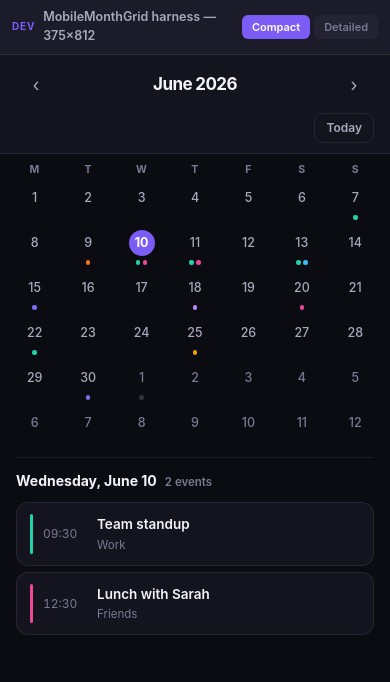
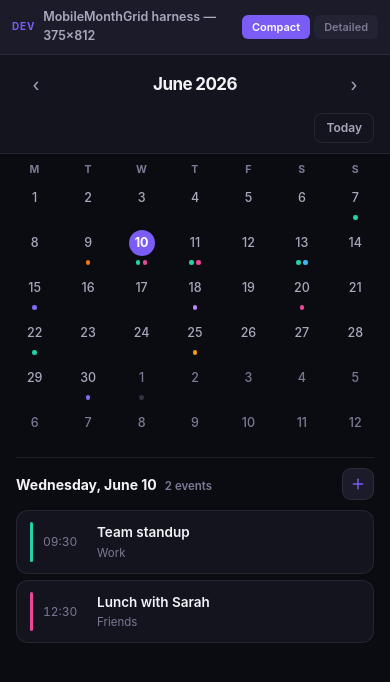
Before and after one commit to GuillaumeLeBerreBIT/CalendarTrackingApp, a React (Vite) app in the folder client/: page /dev/mobile-calendar in a window 390 px wide. Shown: the top 682 px of the page. Built offline with nearby package versions, Linux system fonts and the light colour scheme.

Commit message:
fix: add event by clicking on date on mobile devices

```diff
--- a/client/src/components/MobileMonthGrid.tsx
+++ b/client/src/components/MobileMonthGrid.tsx
@@ -379,6 +379,32 @@ function DayPanel({ dateStr, headerLabel, events, onEventClick, onAddEvent, even
             </span>
           )}
         </div>
+
+        {/* Always-present add button — creates an event on the selected day with
+            its date prefilled (the empty-state button only shows when the day
+            has no events, so this covers days that already have some). */}
+        <button
+          aria-label="Add event on this day"
+          onClick={() => onAddEvent(dateStr)}
+          style={{
+            display: 'inline-flex',
+            alignItems: 'center',
+            justifyContent: 'center',
+            width: 32,
+            height: 32,
+            borderRadius: 'var(--r-sm)',
+            border: '1px solid var(--border)',
+            background: 'var(--surface-2)',
+            color: 'var(--accent)',
+            cursor: 'pointer',
+            flexShrink: 0,
+            transition: 'background 150ms ease-out',
+          }}
+          onTouchStart={e => { (e.currentTarget as HTMLButtonElement).style.background = 'var(--surface-3)' }}
+          onTouchEnd={e => { (e.currentTarget as HTMLButtonElement).style.background = 'var(--surface-2)' }}
+        >
+          <Icon name="plus" size={16} sw={2.2} />
+        </button>
       </div>
 
       {/* Events list / empty state */}
--- a/client/src/pages/CalendarPage.tsx
+++ b/client/src/pages/CalendarPage.tsx
@@ -6,7 +6,7 @@ import timeGridPlugin from '@fullcalendar/timegrid'
 import interactionPlugin from '@fullcalendar/interaction'
 import listPlugin from '@fullcalendar/list'
 import type { DateSelectArg, EventClickArg, EventDropArg } from '@fullcalendar/core'
-import type { EventResizeDoneArg } from '@fullcalendar/interaction'
+import type { EventResizeDoneArg, DateClickArg } from '@fullcalendar/interaction'
 import api from '@/api/client'
 import type { CalEvent, Group } from '@/types'
 import EventModal from '@/components/EventModal'
@@ -588,6 +588,14 @@ export default function CalendarPage() {
     setModalMode('create')
   }
 
+  // Single tap/click on a day cell → create modal with that date prefilled.
+  // `select` only fires after a long-press on touch, so `dateClick` is what
+  // makes tap-to-create work on mobile (detailed layout) as well as desktop.
+  function handleDateClick(info: DateClickArg) {
+    setNlPrefill(null)
+    handleGridAddEvent(info.dateStr.split('T')[0])
+  }
+
   function handleEventClick(info: EventClickArg) {
     const ev = events.find((e) => String(e.id) === String(info.event.id))
     if (ev) {
@@ -1069,6 +1077,7 @@ export default function CalendarPage() {
                 editable
                 droppable
                 select={handleDateSelect}
+                dateClick={handleDateClick}
                 eventClick={handleEventClick}
                 eventDrop={handleEventDrop}
                 eventResize={handleEventResize}
```
